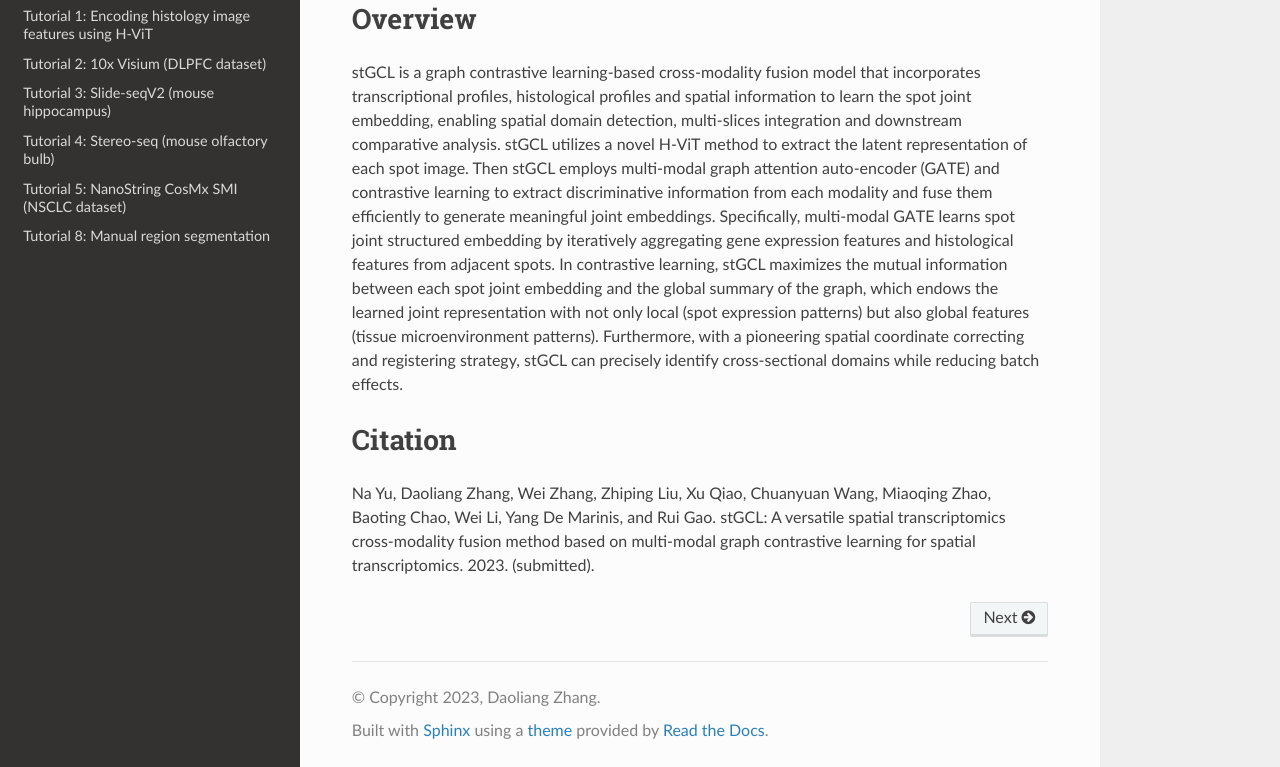
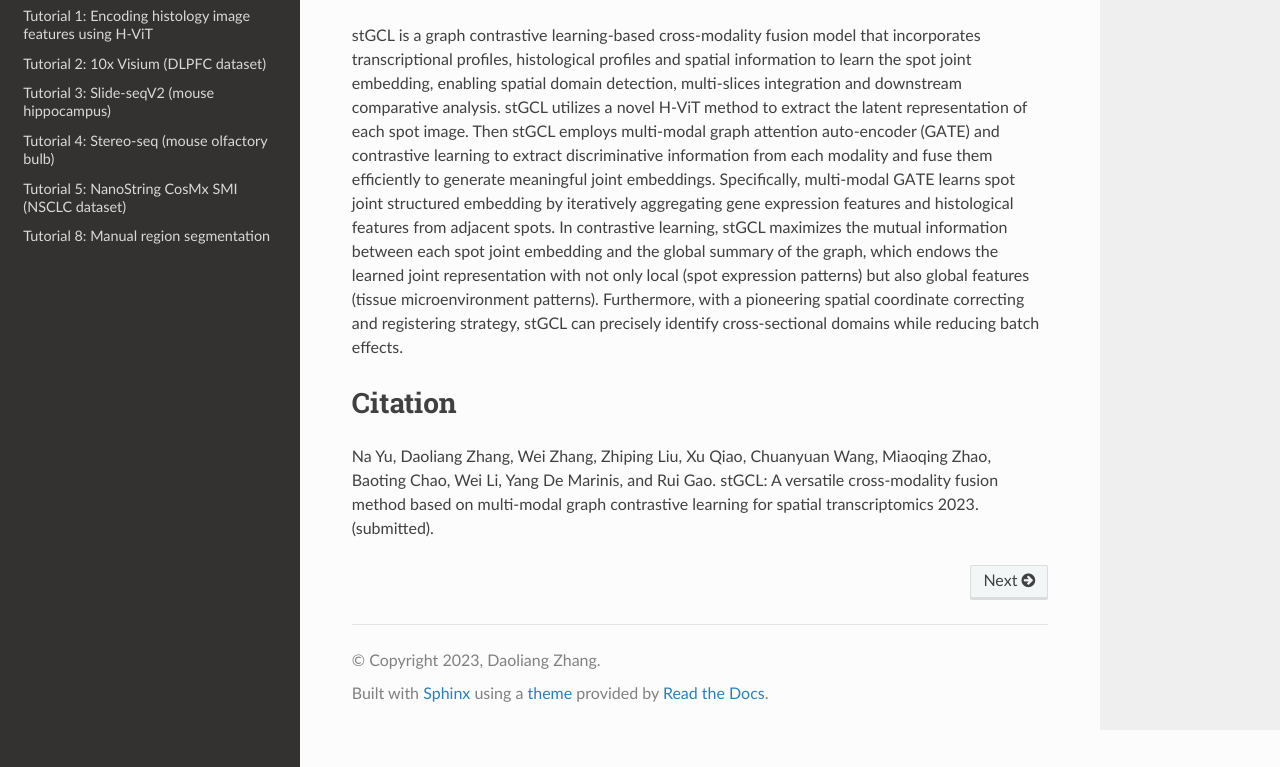
Before and after one commit to RuiGaolab/stGCL_Turorials, a Sphinx documentation site: the page built from source/index.rst, in a window 1280 px wide and 900 px high, scrolled down 937 px, cut to the strip 133-900 px from the top of the window. Built offline with Sphinx 7.4.7 and the Read the Docs theme 2.0.0, drawn with Linux system fonts in a browser that asks for light colours; pages that are not in the unit, such as notebooks, are missing from menus; some of the changed text lies outside the part shown.

Commit message:
Update index.rst

```diff
--- a/source/index.rst
+++ b/source/index.rst
@@ -9,7 +9,7 @@
 ===================================
 
 
-stGCL: A versatile spatial transcriptomics cross-modality fusion method based on multi-modal graph contrastive learning for spatial transcriptomics
+stGCL: A versatile cross-modality fusion method based on multi-modal graph contrastive learning for spatial transcriptomics
 =====================================================================================================================================================
 
 .. toctree::
@@ -35,4 +35,4 @@
 
 Citation
 ========
-Na Yu, Daoliang Zhang, Wei Zhang, Zhiping Liu, Xu Qiao, Chuanyuan Wang, Miaoqing Zhao, Baoting Chao, Wei Li, Yang De Marinis, and Rui Gao. stGCL: A versatile spatial transcriptomics cross-modality fusion method based on multi-modal graph contrastive learning for spatial transcriptomics. 2023. (submitted).
+Na Yu, Daoliang Zhang, Wei Zhang, Zhiping Liu, Xu Qiao, Chuanyuan Wang, Miaoqing Zhao, Baoting Chao, Wei Li, Yang De Marinis, and Rui Gao. stGCL: A versatile cross-modality fusion method based on multi-modal graph contrastive learning for spatial transcriptomics 2023. (submitted).
```
